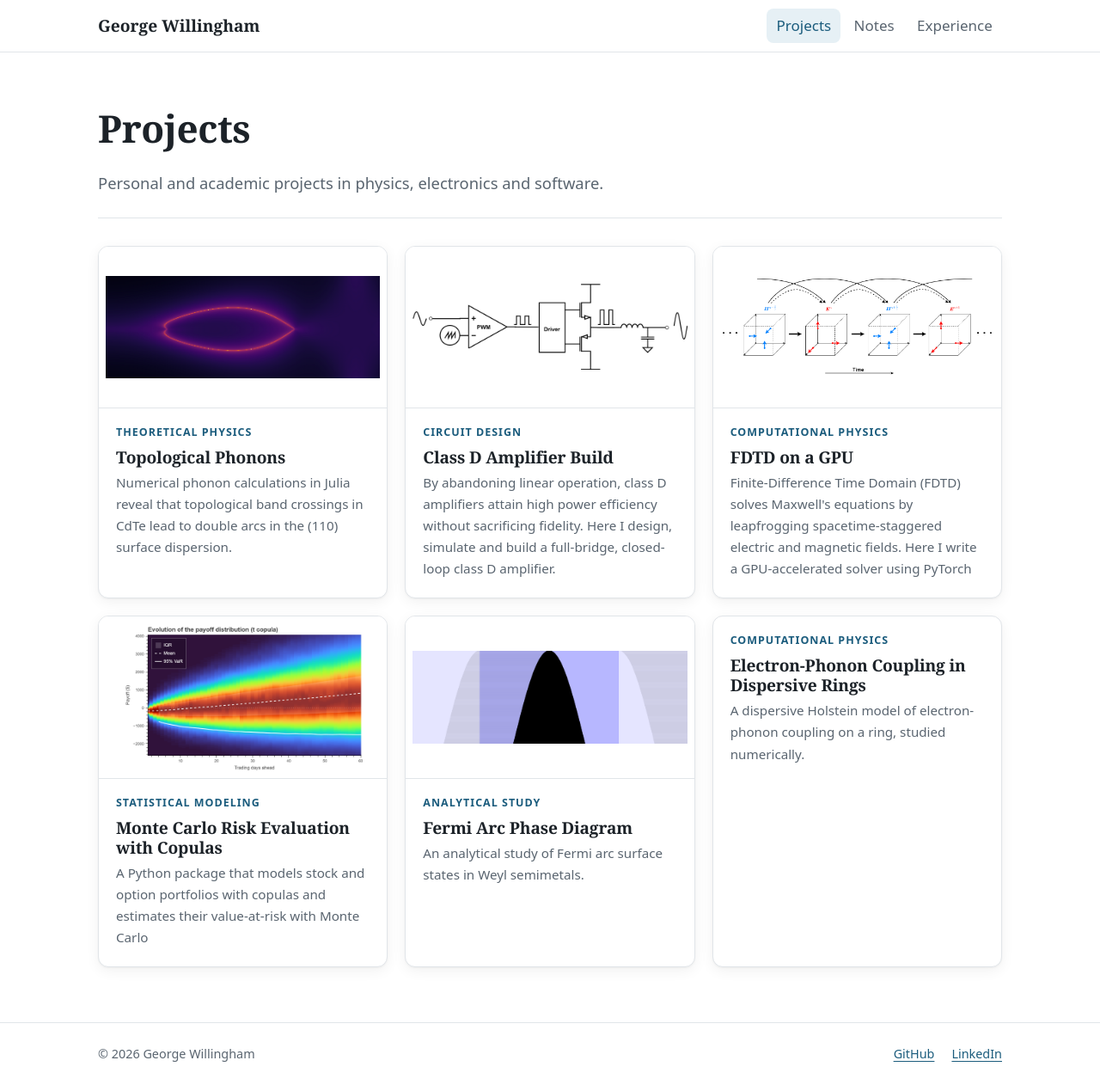
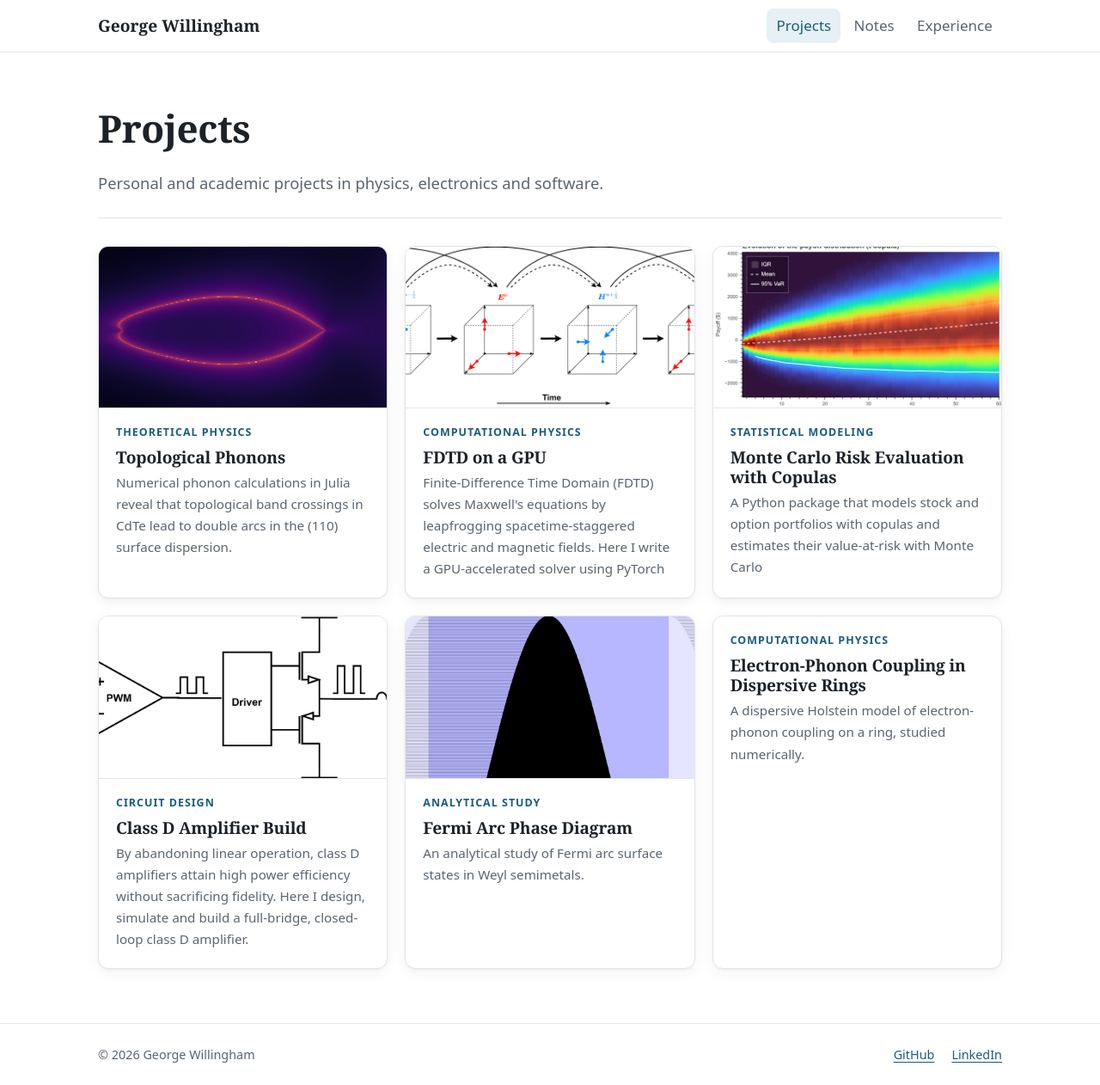
Before and after one commit to jgwillingham/jgwillingham.github.io, a Jekyll site: the page built from projects.html, in a window 1280 px wide and 1262 px high. Shown: the whole window at 86% size. Built offline with Jekyll 4.4.1, drawn with Linux system fonts in a browser that asks for light colours.

Commit message:
edit img fit in cards

```diff
--- a/assets/css/main.scss
+++ b/assets/css/main.scss
@@ -302,9 +302,8 @@
 .card__img {
   width: 100%;
   aspect-ratio: 16 / 9;
-  object-fit: contain;
+  object-fit: cover;
   background: var(--figure-bg);
-  padding: 0.5rem;
   border-bottom: 1px solid var(--border);
 }
 .card__body { padding: 1.1rem 1.25rem 1.3rem; }
```
Also changed, not shown: _projects/class-d-amplifier.md (+2 -2 lines).
